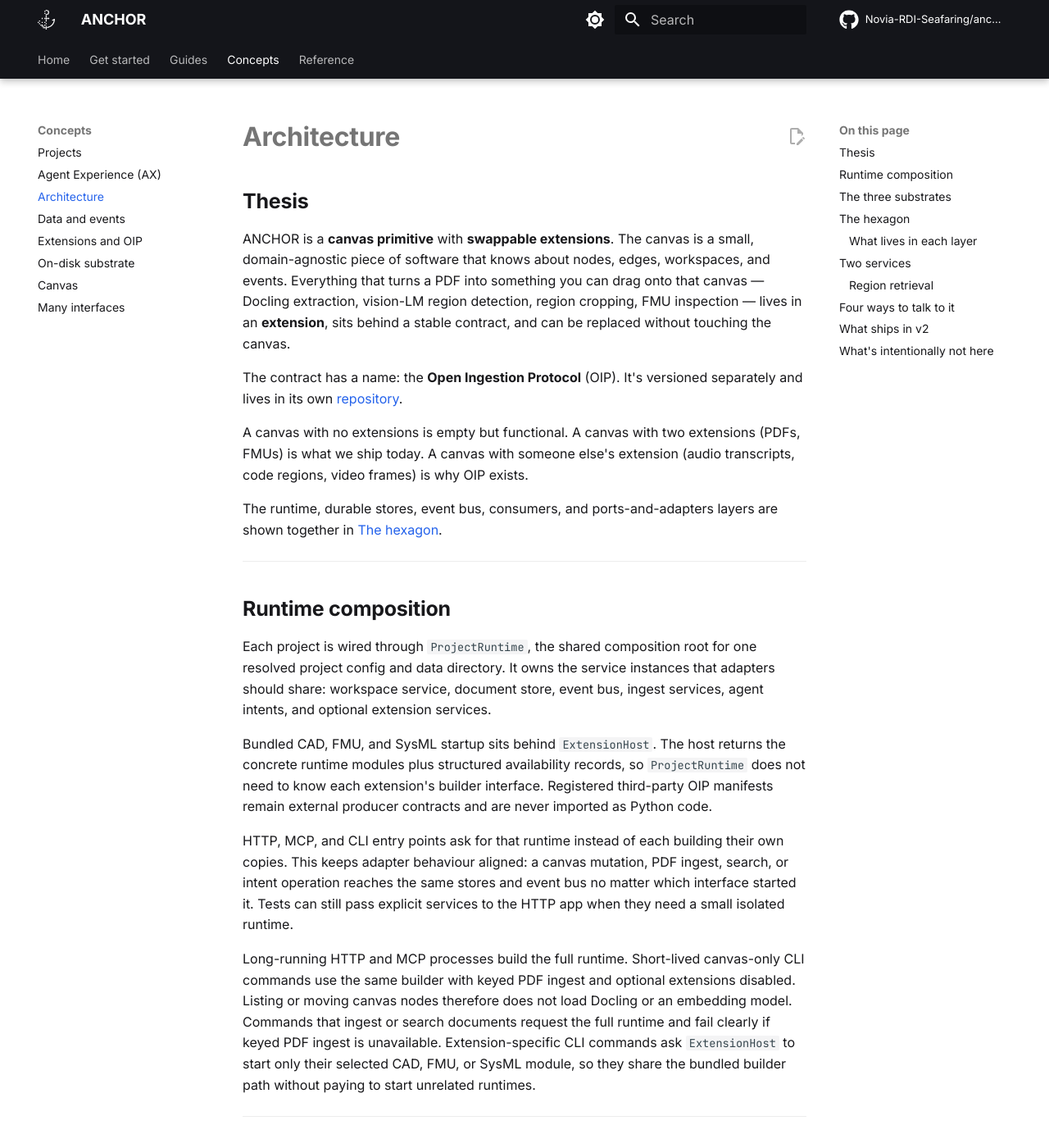
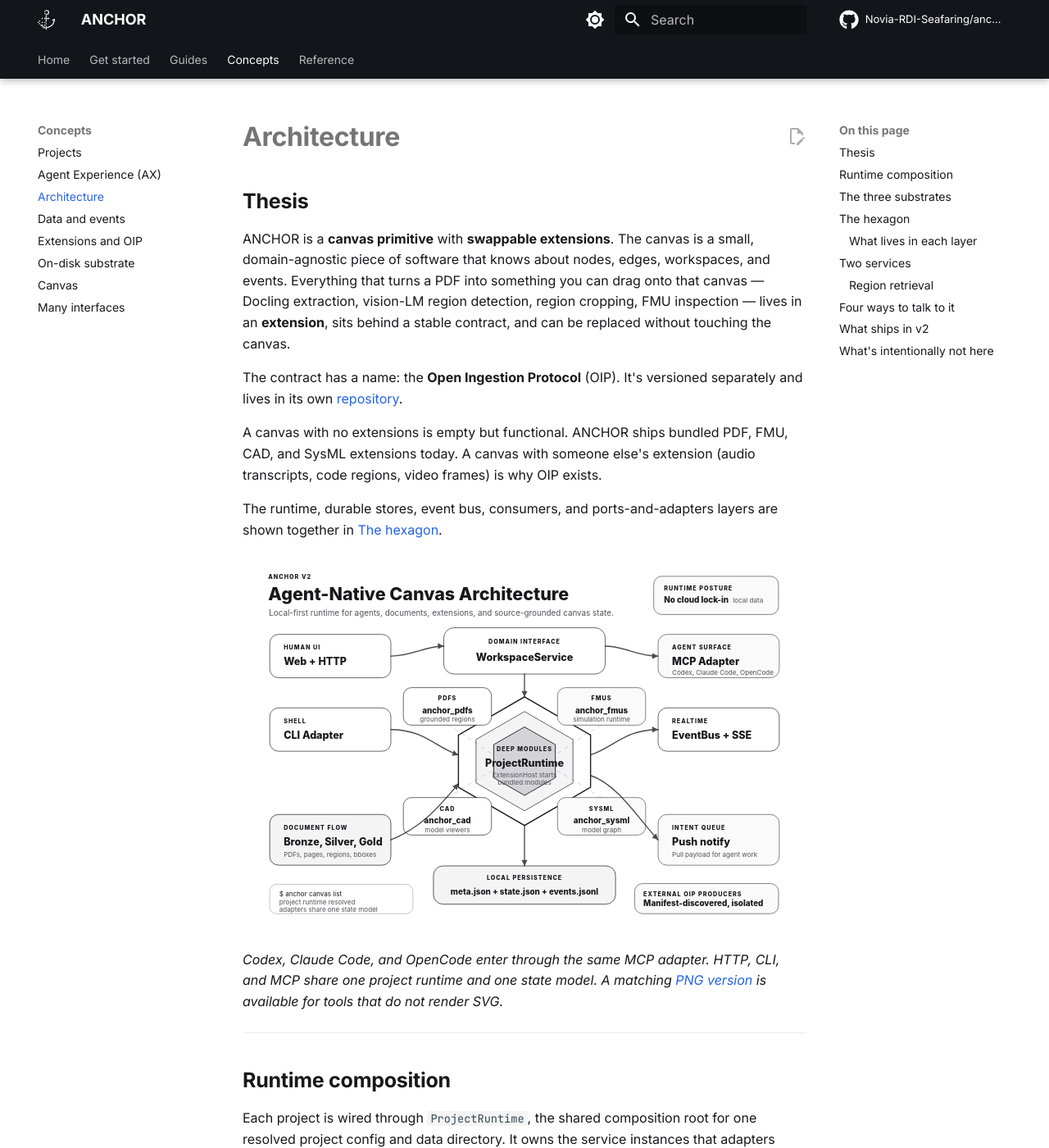
Before and after one commit to Novia-RDI-Seafaring/anchor, an MkDocs documentation site: the page built from docs/concepts/architecture.md, in a window 1280 px wide and 1400 px high. Shown: the whole window at 82% size. Built offline with MkDocs 1.6.1 and Material for MkDocs 9.7.7, drawn with Linux system fonts in a browser that asks for light colours; comment, search, counter and statistics services are not loaded; some of the changed text lies outside the part shown.

Commit message:
docs(architecture): publish runtime diagram

```diff
--- a/docs/concepts/architecture.md
+++ b/docs/concepts/architecture.md
@@ -14,13 +14,19 @@ The contract has a name: the **Open Ingestion Protocol** (OIP). It's
 versioned separately and lives in its own
 [repository](https://github.com/Novia-RDI-Seafaring/OIP).
 
-A canvas with no extensions is empty but functional. A canvas with two
-extensions (PDFs, FMUs) is what we ship today. A canvas with someone
-else's extension (audio transcripts, code regions, video frames) is
-why OIP exists.
+A canvas with no extensions is empty but functional. ANCHOR ships bundled PDF,
+FMU, CAD, and SysML extensions today. A canvas with someone else's extension
+(audio transcripts, code regions, video frames) is why OIP exists.
 
 The runtime, durable stores, event bus, consumers, and ports-and-adapters
 layers are shown together in [The hexagon](#the-hexagon).
+
+![ANCHOR agent-native runtime architecture](../assets/diagrams/anchor-runtime-architecture.svg)
+
+*Codex, Claude Code, and OpenCode enter through the same MCP adapter. HTTP,
+CLI, and MCP share one project runtime and one state model. A matching
+[PNG version](../assets/diagrams/anchor-runtime-architecture.png) is available
+for tools that do not render SVG.*
 
 ---
 
```
Also changed, not shown: other parts of docs/concepts/architecture.md (+2 -2 lines), docs/assets/diagrams/anchor-runtime-architecture.png (added), docs/assets/diagrams/anchor-runtime-architecture.svg (added).
